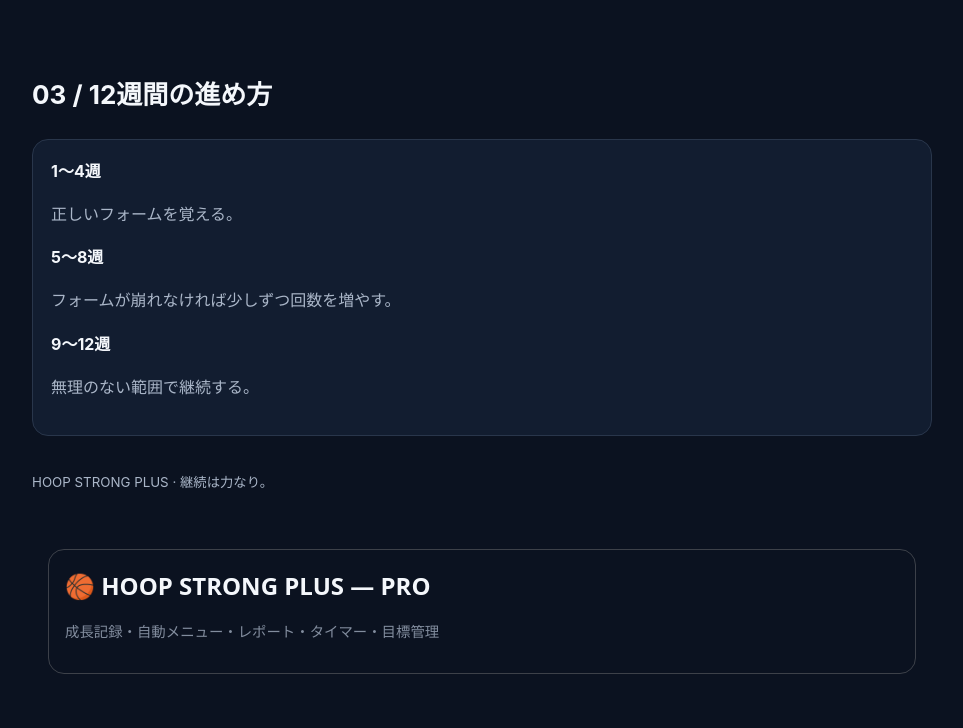
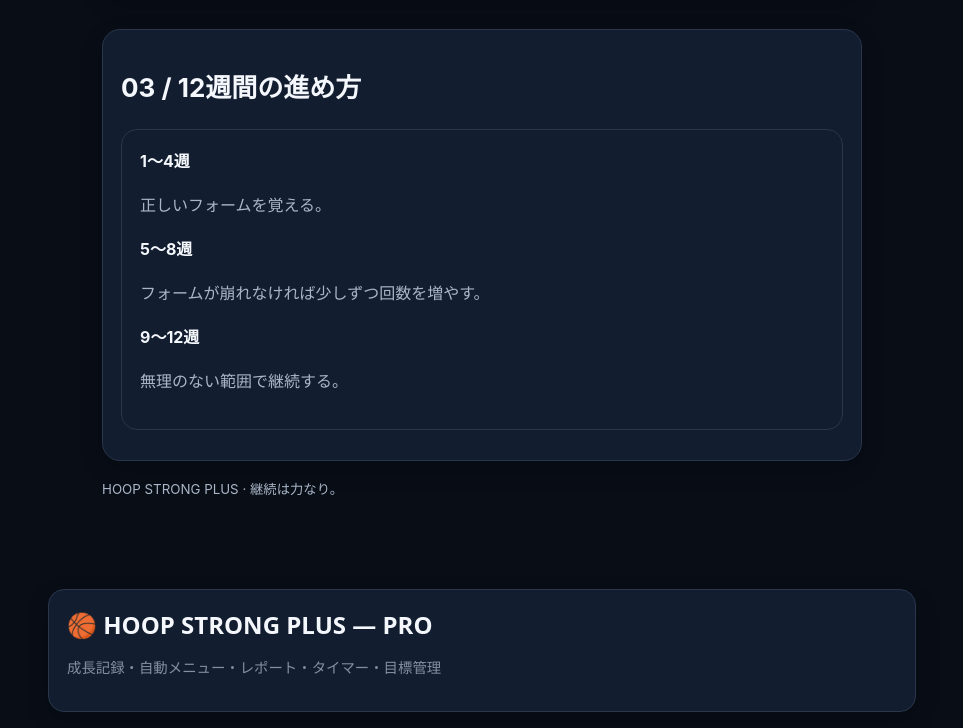
Before and after one commit to trainingislove/hoop-strong-12, a plain HTML site: page index.html in a window 1280 px wide. Shown: the part 549-1277 px from the top of the page, without its empty margins (158-1121 px from the left). Drawn offline with Linux system fonts and the light colour scheme.

Commit message:
index.html を更新

```diff
--- a/index.html
+++ b/index.html
@@ -1434,6 +1434,113 @@
   }
 })();
 
+/* HOOP STRONG PLUS - ホーム画面デザイン改善 */
+(() => {
+  "use strict";
+
+  if (document.getElementById("hsp-home-design")) return;
+
+  const style = document.createElement("style");
+  style.id = "hsp-home-design";
+
+  style.textContent = `
+    :root {
+      --hsp-green: #b8f34b;
+      --hsp-bg: #080d16;
+      --hsp-card: #121d30;
+      --hsp-border: #29364b;
+      --hsp-text: #f4f7fb;
+      --hsp-muted: #a7b2c4;
+    }
+
+    body {
+      background: var(--hsp-bg) !important;
+      color: var(--hsp-text);
+    }
+
+    .wrap {
+      width: min(100% - 24px, 760px) !important;
+      margin-inline: auto !important;
+      padding-bottom: 32px;
+    }
+
+    .wrap > header {
+      padding: 20px 4px 12px;
+    }
+
+    .wrap > header h1 {
+      color: var(--hsp-green) !important;
+      letter-spacing: .04em;
+      font-weight: 900;
+    }
+
+    #hoop-tabs {
+      border: 1px solid var(--hsp-border);
+      box-shadow: 0 8px 24px #0005;
+      backdrop-filter: blur(12px);
+    }
+
+    /* ホームに表示するカード */
+    [data-hoop-tab-group="home"] {
+      border-radius: 18px;
+    }
+
+    main [data-hoop-tab-group="home"],
+    #hsp-extra .hsp-card[data-hoop-tab-group="home"],
+    #hsp-v2-tools .v2-card[data-hoop-tab-group="home"] {
+      background: var(--hsp-card);
+      border: 1px solid var(--hsp-border);
+      box-shadow: 0 8px 24px #0002;
+      margin-bottom: 14px;
+      padding: 18px;
+    }
+
+    [data-hoop-tab-group="home"] h2,
+    [data-hoop-tab-group="home"] h3 {
+      color: var(--hsp-text);
+      line-height: 1.45;
+    }
+
+    [data-hoop-tab-group="home"] p {
+      line-height: 1.8;
+    }
+
+    button {
+      border-radius: 12px;
+      transition: filter .15s ease;
+    }
+
+    button:active {
+      filter: brightness(.88);
+    }
+
+    input, select, textarea {
+      max-width: 100%;
+      border-radius: 10px;
+    }
+
+    /* スマホで横にはみ出さない */
+    img, canvas, svg {
+      max-width: 100%;
+    }
+
+    @media (max-width: 480px) {
+      .wrap {
+        width: min(100% - 18px, 760px) !important;
+      }
+
+      main [data-hoop-tab-group="home"],
+      #hsp-extra .hsp-card[data-hoop-tab-group="home"],
+      #hsp-v2-tools .v2-card[data-hoop-tab-group="home"] {
+        padding: 14px;
+        margin-bottom: 11px;
+      }
+    }
+  `;
+
+  document.head.appendChild(style);
+})();
+
 </script>
 
 </body>
```
